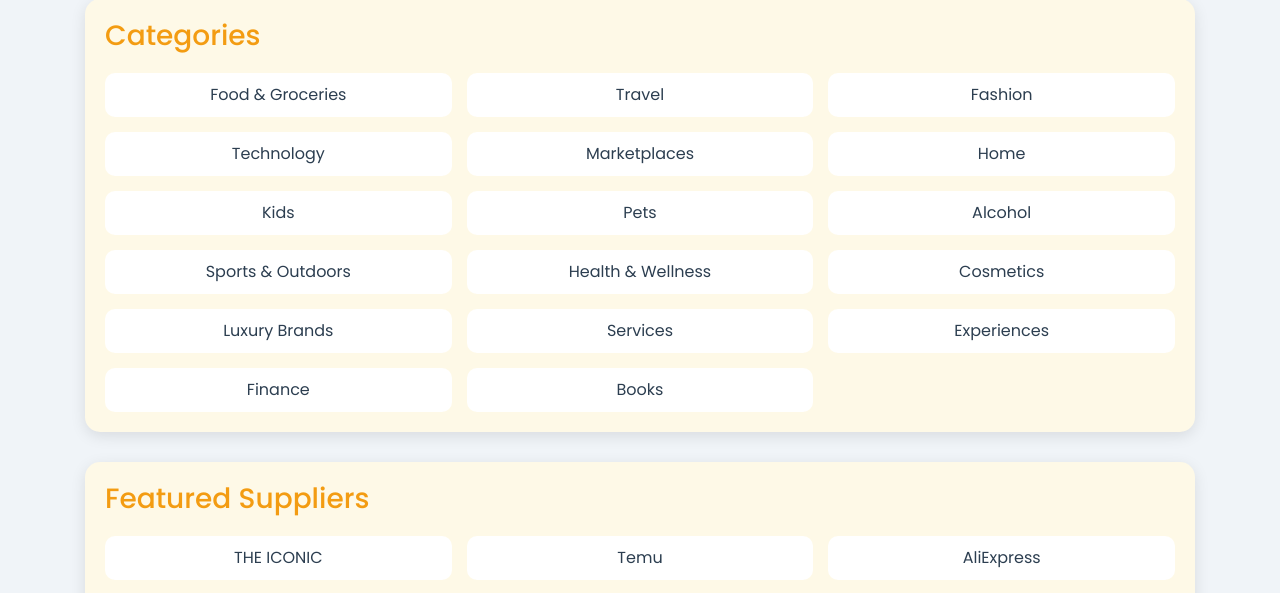
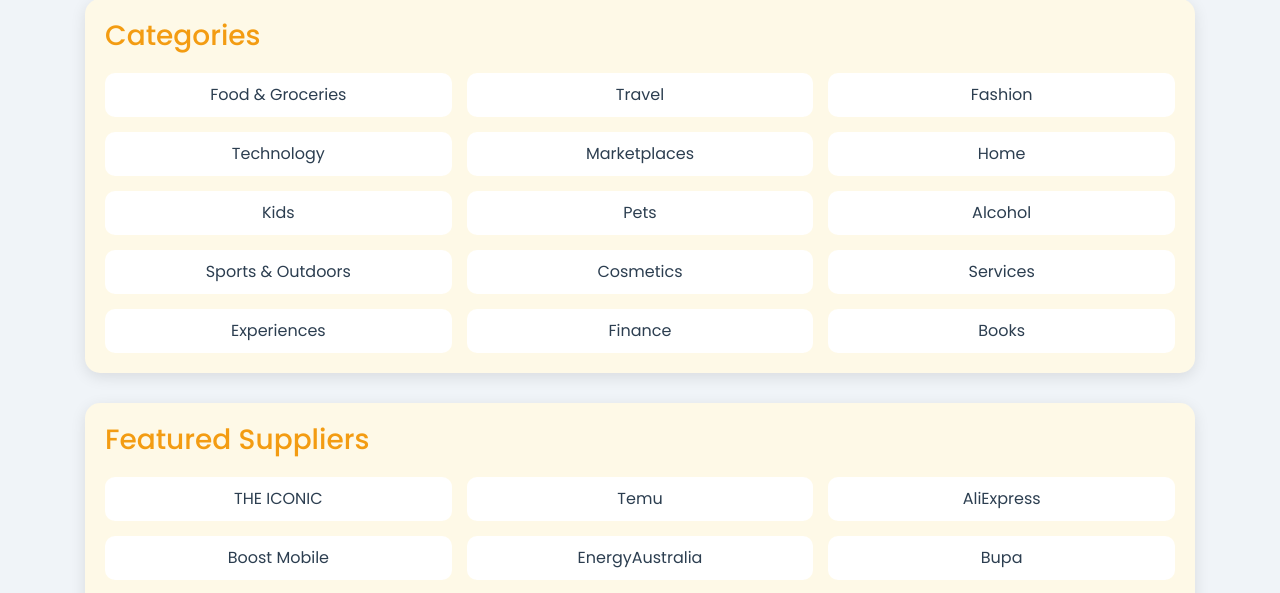
Before and after one commit to rakeshnirzari1/cashback-search, a Flask app: page / in a window 1280 px wide. Shown: the part 281-874 px from the top of the page. Run offline with Flask 3, Linux system fonts and the light colour scheme.

Commit message:
Update index.html

```diff
--- a/templates/index.html
+++ b/templates/index.html
@@ -282,9 +282,7 @@
                 <a href="/pets">Pets</a>
                 <a href="/alcohol">Alcohol</a>
                 <a href="/sports-outdoors">Sports & Outdoors</a>
-                <a href="/health-wellness">Health & Wellness</a>
                 <a href="/cosmetics">Cosmetics</a>
-                <a href="/luxury-brands">Luxury Brands</a>
                 <a href="/services">Services</a>
                 <a href="/experiences">Experiences</a>
                 <a href="/finance">Finance</a>
```
